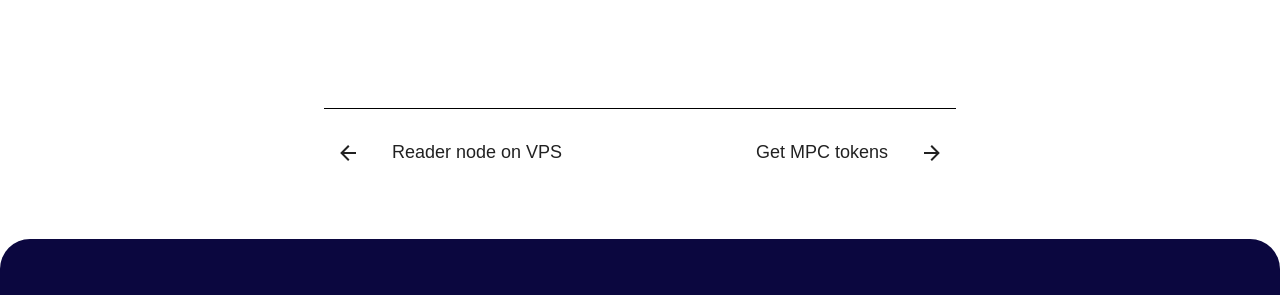
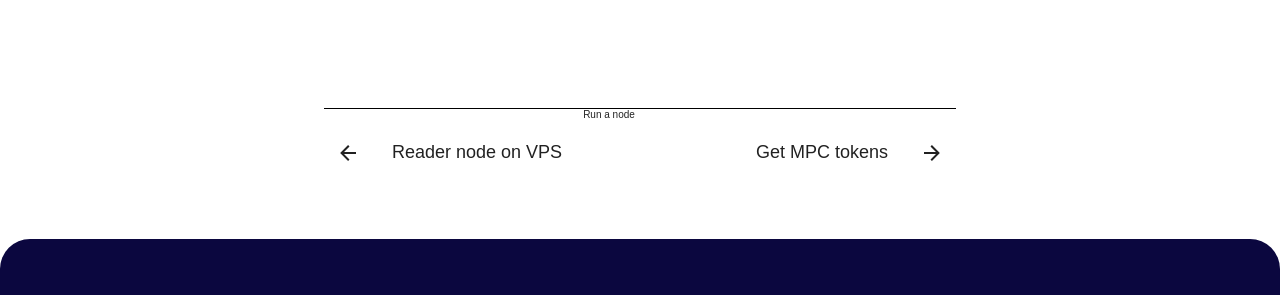
Before and after one commit to 0xSero/partisia-docs, an MkDocs documentation site: the page built from docs/operator-6-create-account.md, in a window 1280 px wide and 900 px high, scrolled down 597 px. Shown: the part 373-668 px from the top of the window. Built offline with MkDocs 1.6.1 and Material for MkDocs 9.7.7, drawn with Linux system fonts in a browser that asks for light colours; some web fonts are replaced; a script that is not in the unit is left out.

Commit message:
Testing what parent shows

```diff
--- a/overrides/partials/footer.html
+++ b/overrides/partials/footer.html
@@ -45,6 +45,7 @@
     </a>
     {% endif %}
 
+    {{ page.parent.title }}
     <!-- Link to next page -->
     {% if page.next_page %}
     {% set direction = lang.t("footer.next") %}
```
